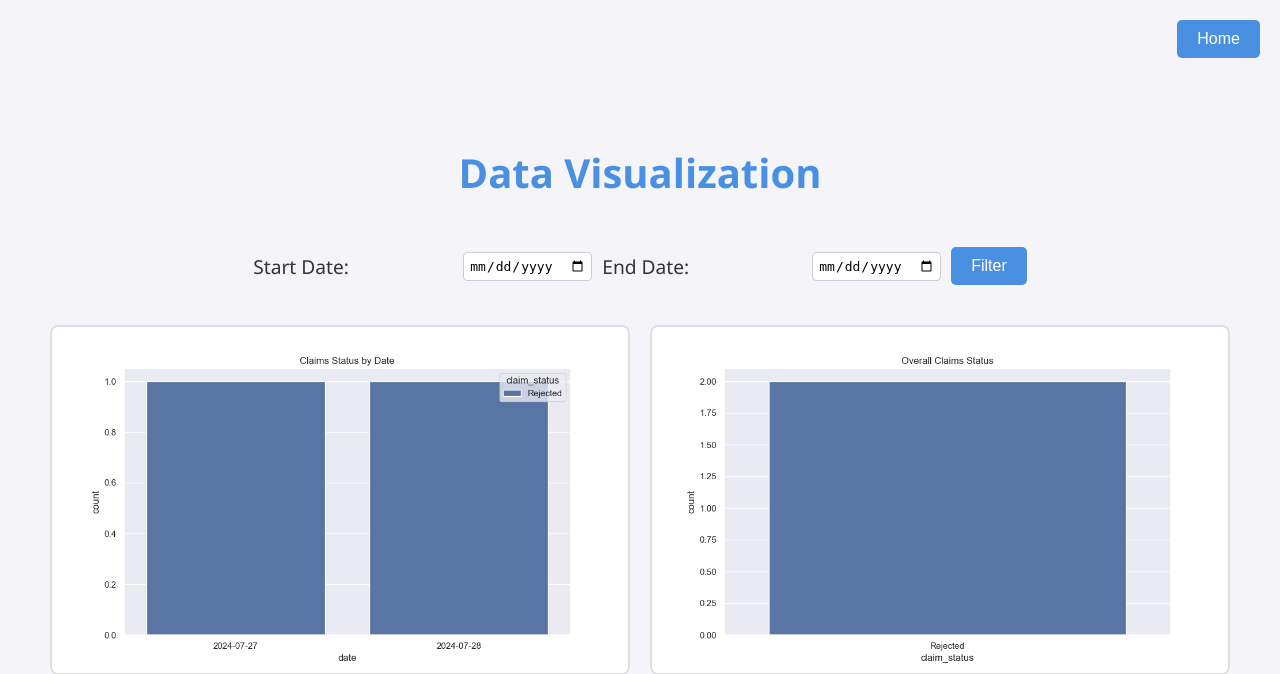
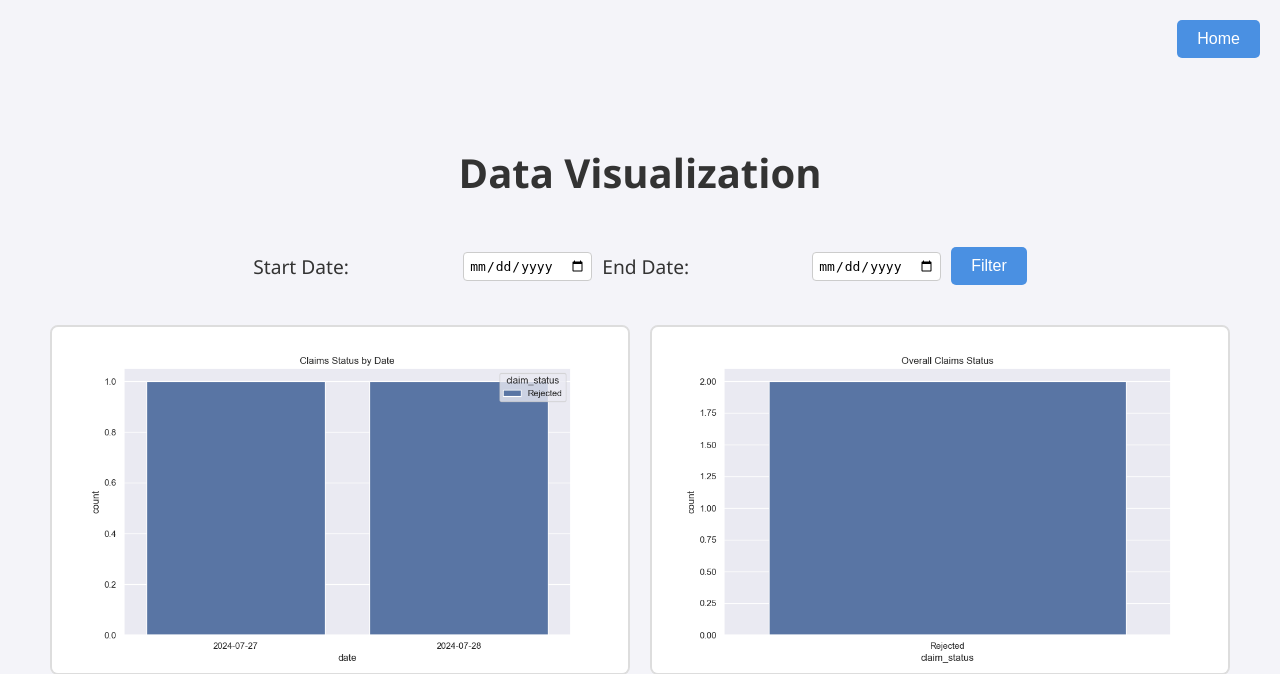
Before and after one commit to grishmaaa/insurance-claims-prediction, a Flask app: template templates/visualization.html in a window 1280 px wide. Shown: the top 674 px of the page. Run offline with Flask 3, Linux system fonts and the light colour scheme; the template is opened without the code that fills it, so the values that code supplies are empty; parts of the project's set-up code (start-up, migrations or seed data) failed here and were passed over.

Commit message:
updated visualization.html

```diff
--- a/templates/visualization.html
+++ b/templates/visualization.html
@@ -21,7 +21,7 @@
         h1 {
             margin-top: 20px;
             font-size: 2.5em;
-            color: #4A90E2;
+            /* color: #4A90E2; */
         }
 
         .top-right {
```
